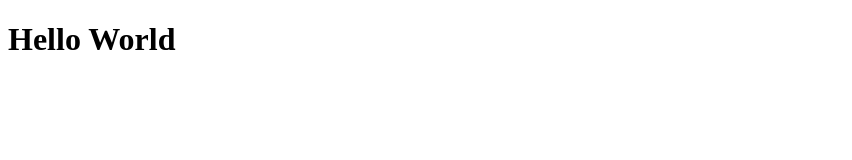
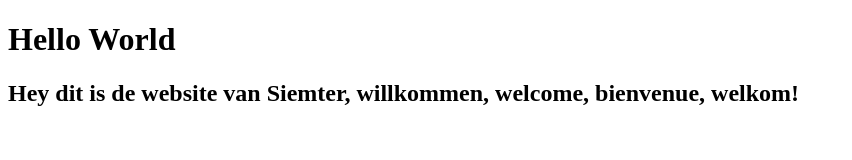
Before and after one commit to Siemter/siemter.github.io, a plain HTML site: page index.html in a window 1280 px wide. Shown: the whole page, without its empty margins (0-852 px from the left). Drawn offline with Linux system fonts and the light colour scheme.

Commit message:
This is my new file

```diff
--- a/index.html
+++ b/index.html
@@ -6,5 +6,6 @@
 </head>
 <body>
     <h1>Hello World</h1>
+    <h2>Hey dit is de website van Siemter, willkommen, welcome, bienvenue, welkom!</h2>
 </body>
 </html>
```
